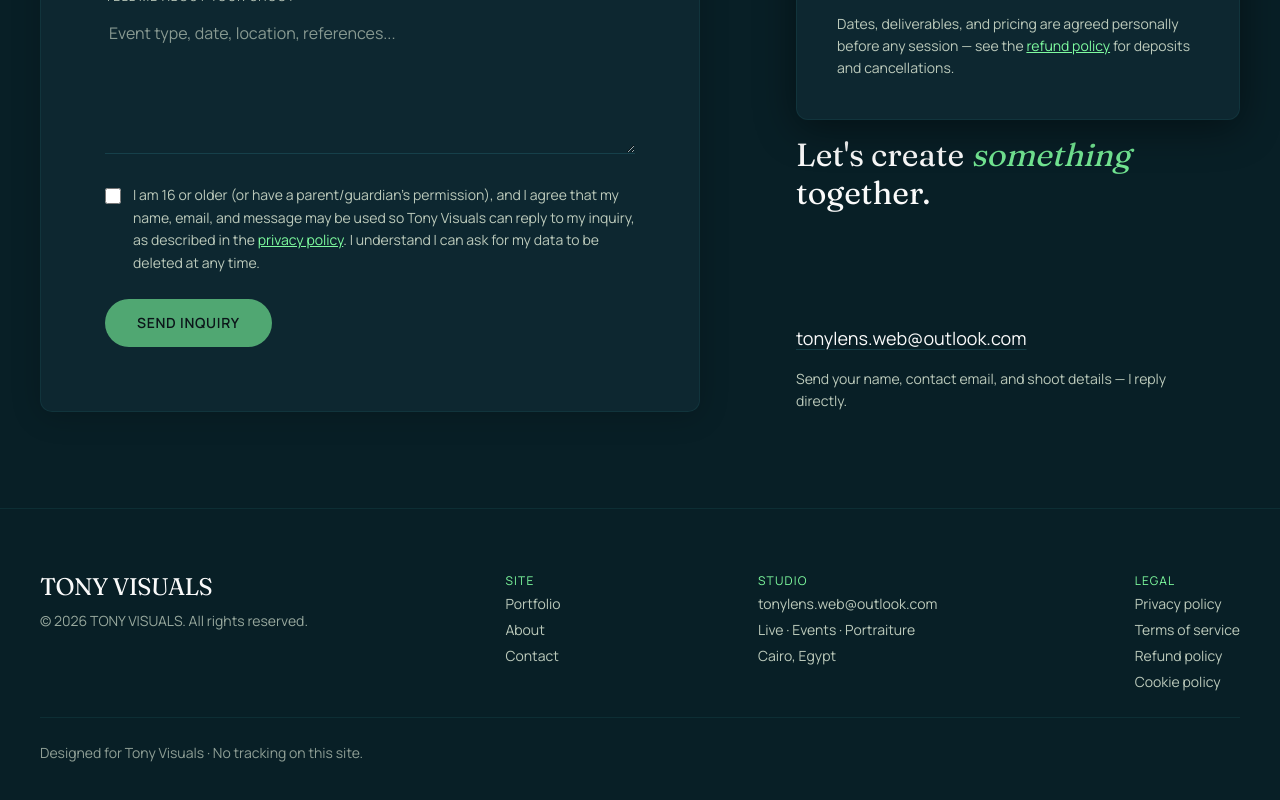
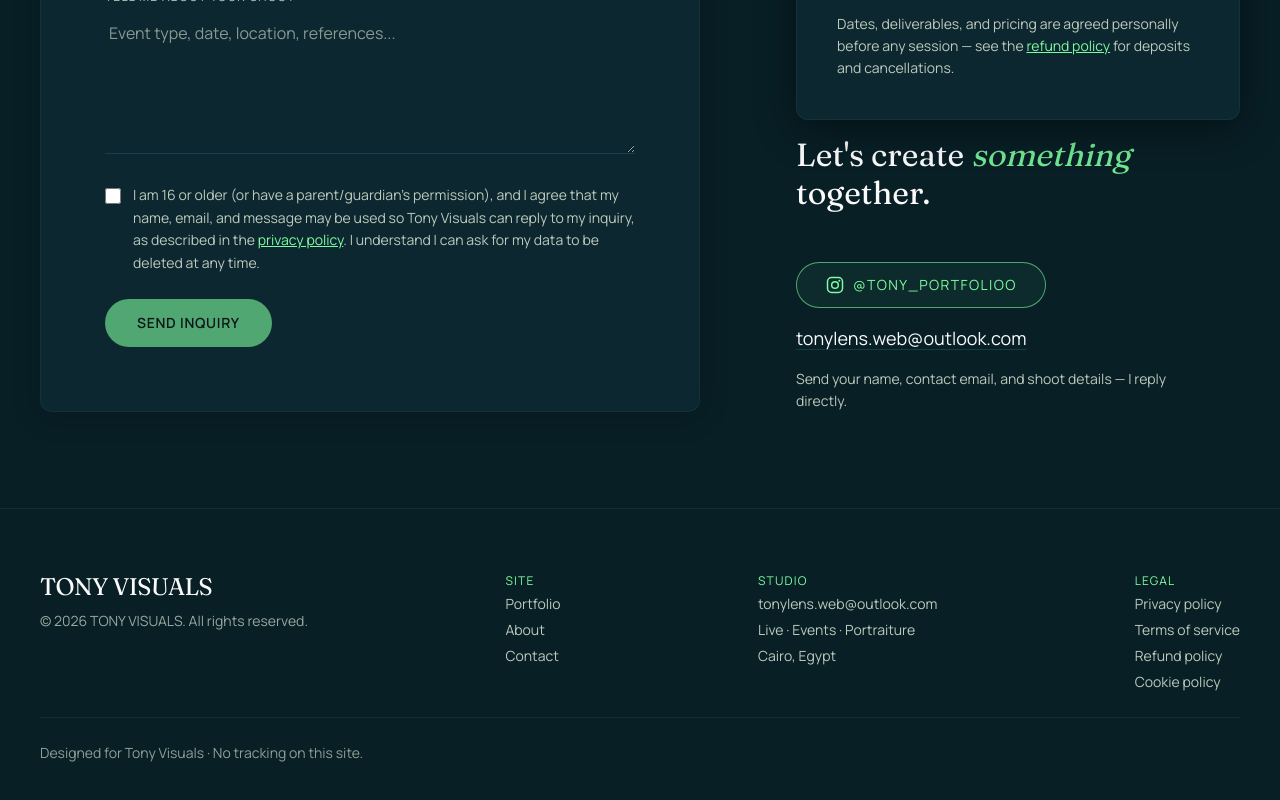
Before and after one commit to Shenodev/tony-visuals-portfolio, a Next.js app: page / in a window 1280 px wide. Shown: the part 2385-3185 px from the top of the page. Built offline with nearby package versions, Linux system fonts and the light colour scheme; no server answers; the database is empty.

Commit message:
feat: add ContactBand component with contact form and booking details

```diff
--- a/components/ContactBand.tsx
+++ b/components/ContactBand.tsx
@@ -61,6 +61,19 @@ export default function ContactBand() {
 
           <div className="flex flex-col gap-space-md">
             <a
+              href="https://www.instagram.com/tony_portfolioo"
+              target="_blank"
+              rel="noopener noreferrer"
+              className="inline-flex w-fit items-center gap-space-sm rounded-full border border-primary-container/60 bg-primary-container/5 px-7 py-3 text-label-lg font-label-lg tracking-widest uppercase text-primary-container transition-colors hover:bg-primary-container/15"
+            >
+              <svg viewBox="0 0 24 24" fill="none" stroke="currentColor" strokeWidth="1.8" className="h-5 w-5" aria-hidden="true">
+                <rect x="3" y="3" width="18" height="18" rx="5" />
+                <circle cx="12" cy="12" r="4" />
+                <circle cx="17.2" cy="6.8" r="1.2" fill="currentColor" stroke="none" />
+              </svg>
+              @tony_portfolioo
+            </a>
+            <a
               href="mailto:tonylens.web@outlook.com"
               className="font-body-lg text-body-lg text-on-surface hover:text-primary-container transition-colors break-all underline decoration-outline-variant/40 underline-offset-4 decoration-1 hover:decoration-primary-container"
             >
```
